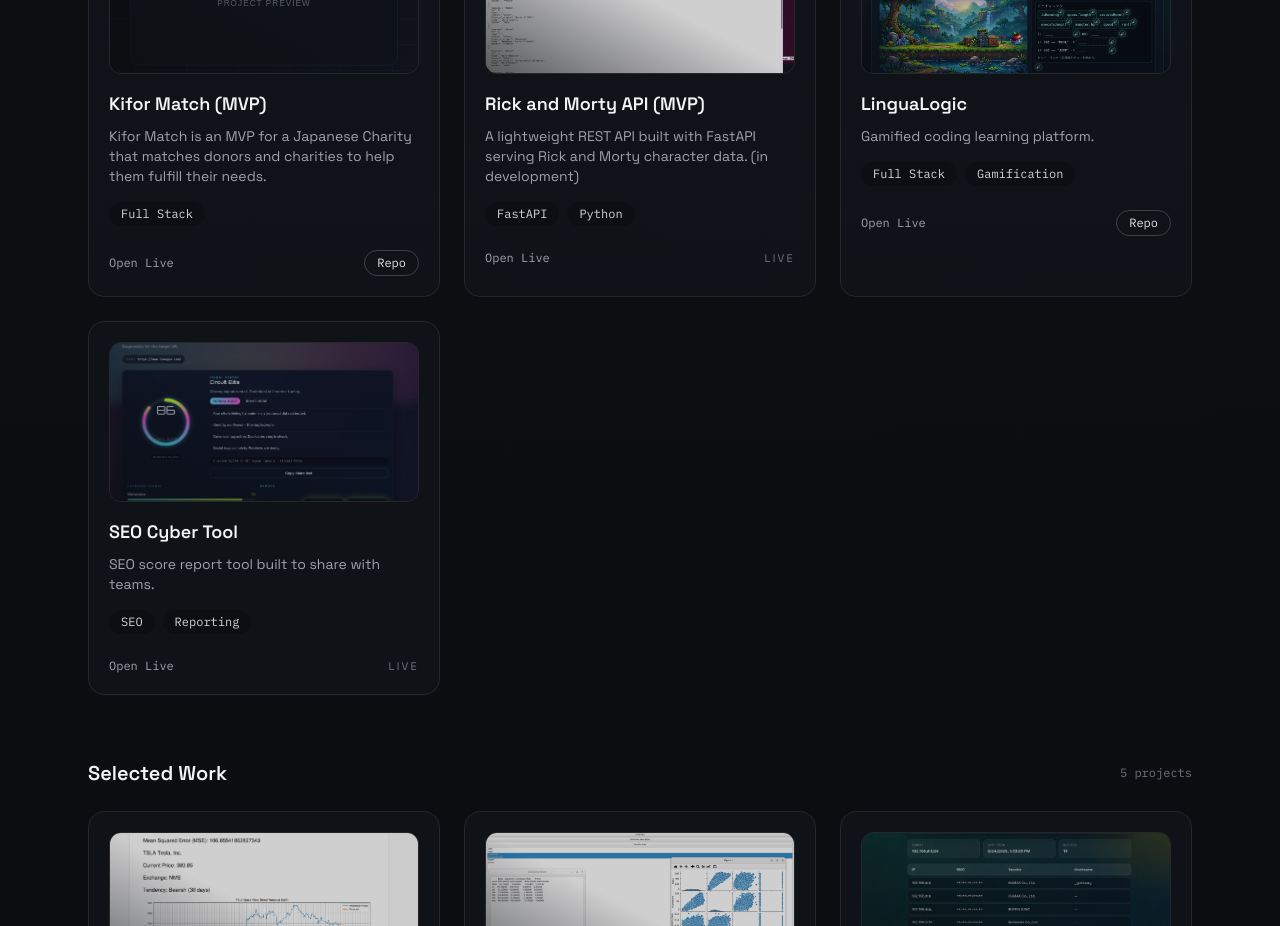
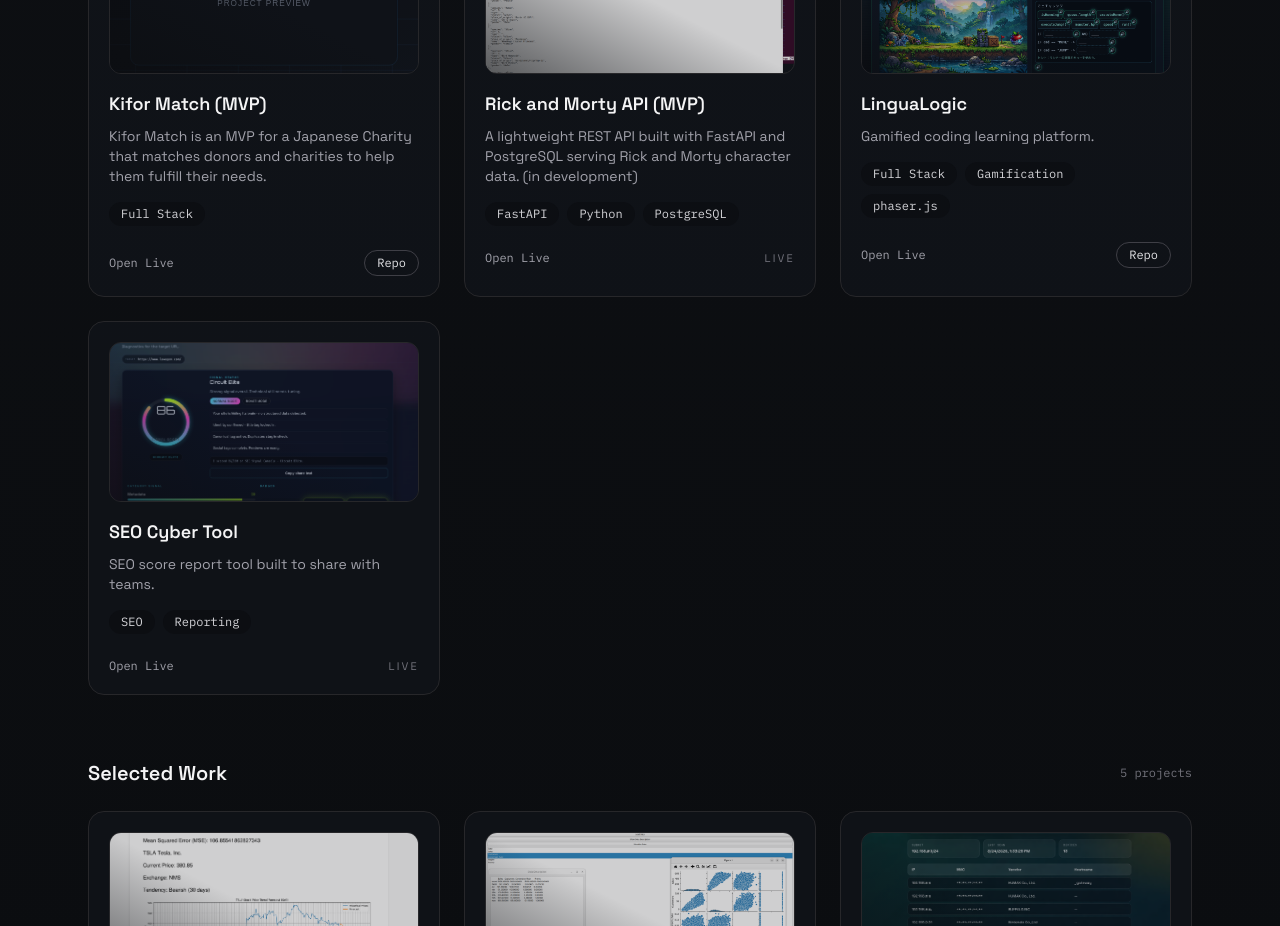
Before and after one commit to Hishamkhashman1/portfolio, a Next.js app: page / in a window 1280 px wide. Shown: the part 1420-2346 px from the top of the page. Built offline with nearby package versions, Linux system fonts and the light colour scheme.

Commit message:
updated content

```diff
--- a/data/projects.ts
+++ b/data/projects.ts
@@ -21,8 +21,8 @@ export const projects: Project[] = [
   },
   {
     title: "Rick and Morty API (MVP)",
-    description: "A lightweight REST API built with FastAPI serving Rick and Morty character data. (in development)",
-    stack: ["FastAPI", "Python"],
+    description: "A lightweight REST API built with FastAPI and PostgreSQL serving Rick and Morty character data. (in development)",
+    stack: ["FastAPI", "Python", "PostgreSQL"],
     image: "/projects/api.png",
     liveUrl: "https://hishamkhashman1.com/rick-and-morty-api",
     category: "Current Projects"
@@ -30,7 +30,7 @@ export const projects: Project[] = [
   {
     title: "LinguaLogic",
     description: "Gamified coding learning platform.",
-    stack: ["Full Stack", "Gamification"],
+    stack: ["Full Stack", "Gamification","phaser.js"],
     image: "/projects/lingua.png",
     liveUrl: "https://lingualogic-4a902f58893e.herokuapp.com/",
     repoUrl: "https://github.com/Hishamkhashman1/lingualogic",
```
